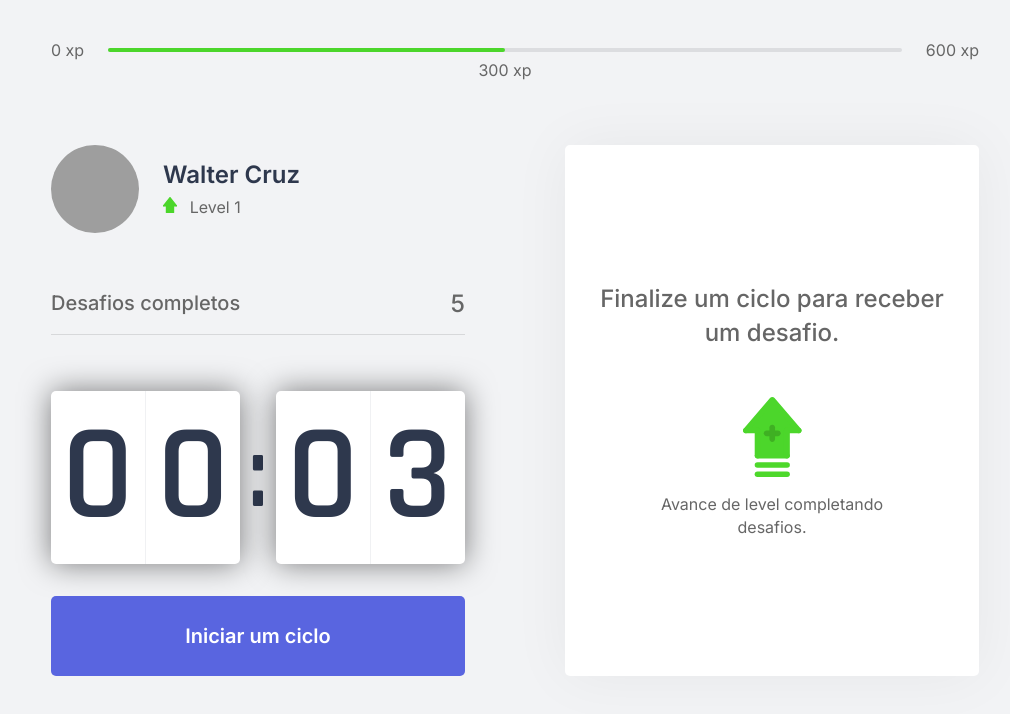
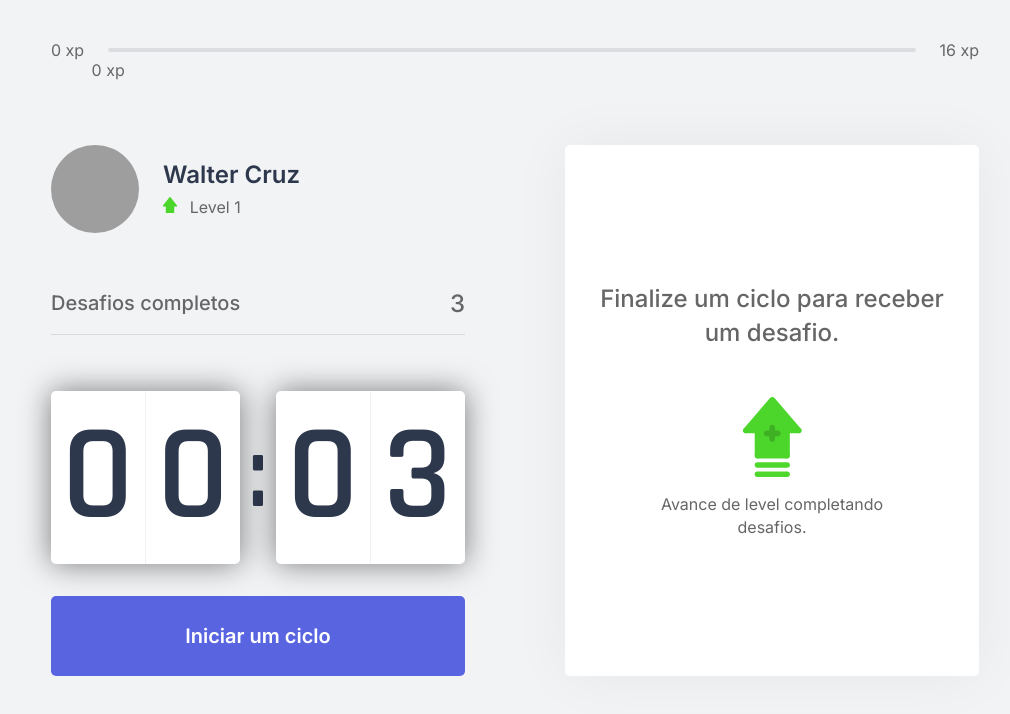
Before and after one commit to waltersilvacruz/moveit-next, a Next.js app: page / in a window 1280 px wide. Shown: the top 714 px of the page, without its empty margins (125-1135 px from the left). Built offline with nearby package versions, Linux system fonts and the light colour scheme; grey boxes are pictures that could not be loaded.

Commit message:
Replacing static values with challenge context

```diff
--- a/src/components/ChallengeBox.tsx
+++ b/src/components/ChallengeBox.tsx
@@ -3,7 +3,7 @@
 import styles from '../styles/components/ChallengeBox.module.css';
 
 export function ChallengeBox() {
-  const { activeChallenge } = useContext(ChallengesContext);
+  const { activeChallenge, resetChallenge } = useContext(ChallengesContext);
 
   return(
     <div className={styles.challengeBoxContainer}>
--- a/src/components/CompletedChallenges.tsx
+++ b/src/components/CompletedChallenges.tsx
@@ -1,10 +1,13 @@
+import { useContext } from 'react';
+import { ChallengesContext } from '../contexts/ChallengeContext';
 import styles from '../styles/components/CompletedChellenges.module.css';
 
 export function CompletedChellenges() {
+  const {challengesCompleted} = useContext(ChallengesContext);
   return(
     <div className={styles.completedChallengesContainer}>
       <span>Desafios completos</span>
-      <span>5</span>
+      <span>{challengesCompleted}</span>
     </div>
   );
 }
--- a/src/components/ExperienceBar.tsx
+++ b/src/components/ExperienceBar.tsx
@@ -1,14 +1,21 @@
+import { useContext } from 'react';
+import { ChallengesContext } from '../contexts/ChallengeContext';
 import styles from '../styles/components/ExperienceBar.module.css';
 
 export function ExperienceBar() {
+
+  const { currentExperience, experienceToNextLevel } = useContext(ChallengesContext);
+
+  const percentToNextLevel = Math.round((currentExperience * 100)) / experienceToNextLevel
+
   return(
     <header className={styles.experienceBar}>
       <span>0 xp</span>
       <div>
-        <div style={{width: '50%'}} />
-        <span className={styles.currentExperience} style={{left: '50%'}}>300 xp</span>
+        <div style={{width: `${percentToNextLevel}%`}} />
+        <span className={styles.currentExperience} style={{left: `${percentToNextLevel}%`}}>{currentExperience} xp</span>
       </div>
-      <span>600 xp</span>
+      <span>{experienceToNextLevel} xp</span>
     </header>
   );
 }
--- a/src/contexts/ChallengeContext.tsx
+++ b/src/contexts/ChallengeContext.tsx
@@ -17,16 +17,20 @@
   challengesCompleted: number,
   levelUp: () => void,
   startNewChallenge: () => void,
-  activeChallenge: Challenge
+  activeChallenge: Challenge,
+  resetChallenge: () => void,
+  experienceToNextLevel: number
 }
 
 export const ChallengesContext = createContext({} as ChallengeProviderData);
 
 export function ChallengesProvider({ children }: ChallengesProviderProps) {
-  const [ level, setLevel ] = useState(1);
+  const [ level, setLevel ] = useState(0);
   const [ currentExperience, setCurrentExperience ] = useState(0);
-  const [ challengesCompleted, setChallengesCompleted ] = useState(0);
+  const [ challengesCompleted, setChallengesCompleted ] = useState(3);
   const [ activeChallenge, setActiveChallenge ] = useState(null);
+
+  const experienceToNextLevel = Math.pow((level + 1) * 4, 2);
 
   function levelUp() {
     setLevel(level + 1);
@@ -38,6 +42,10 @@
     setActiveChallenge(challenge);
   }
 
+  function resetChallenge() {
+    setActiveChallenge(null);
+  }
+
   return (
     <ChallengesContext.Provider value={{
       level,
@@ -45,7 +53,9 @@
       currentExperience,
       challengesCompleted,
       startNewChallenge,
-      activeChallenge
+      activeChallenge,
+      resetChallenge,
+      experienceToNextLevel
       }}>
       {children}
     </ChallengesContext.Provider>
```
